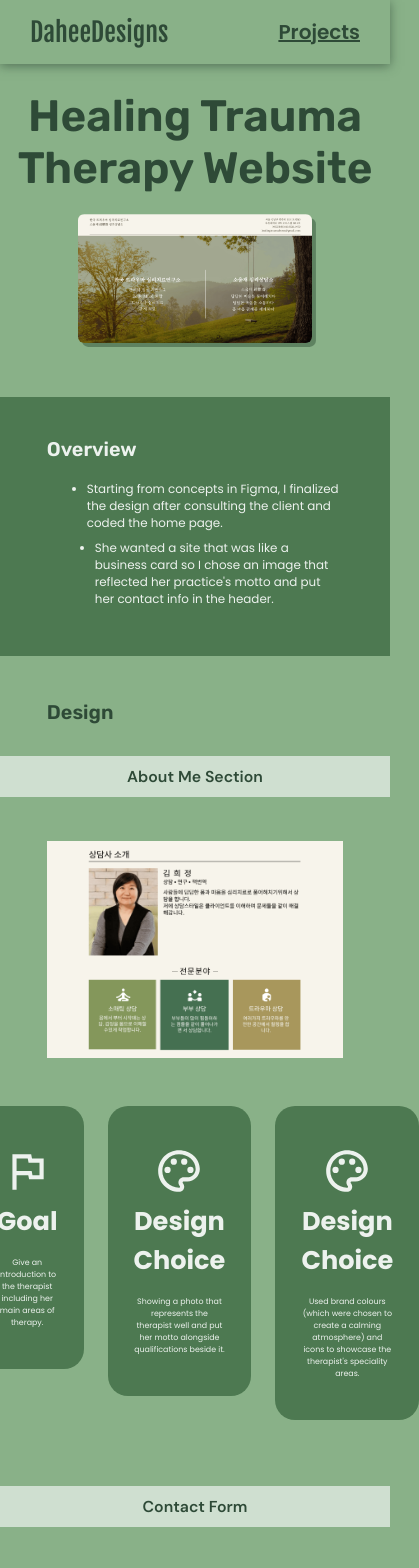
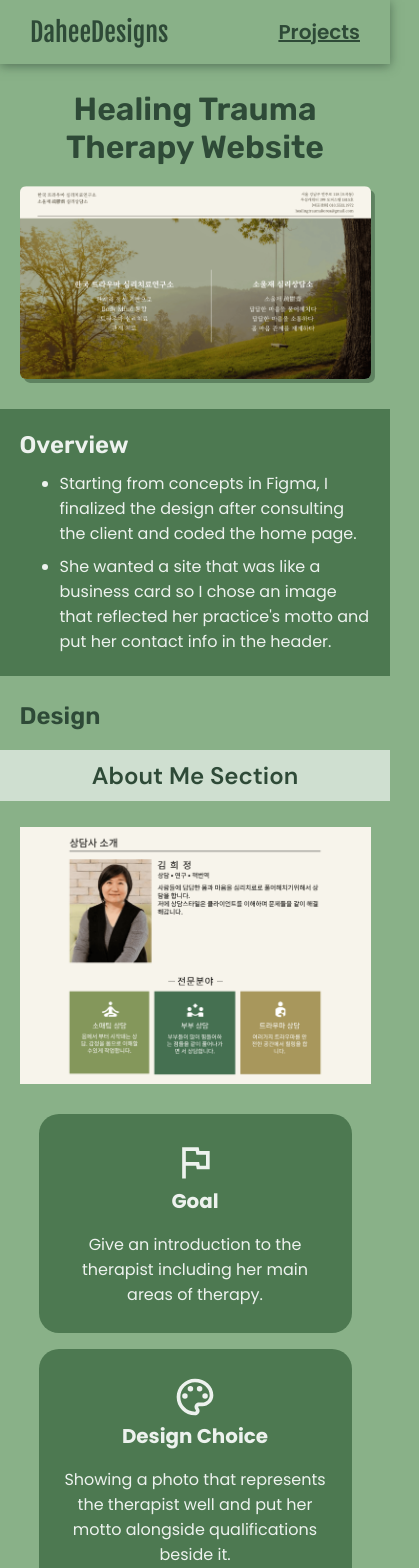
Before and after one commit to dahkimr/dahkimr.github.io, a React (Create React App) app in the folder cafe-app/: page /#/healingtrauma in a window 390 px wide. Shown: the top 1568 px of the page, 419 px wide, since content can reach past the window. Built offline with nearby package versions, Linux system fonts and the light colour scheme.

Commit message:
finishing editing mobile

```diff
--- a/cafe-app/src/components/atoms/ListItem/styles.module.scss
+++ b/cafe-app/src/components/atoms/ListItem/styles.module.scss
@@ -1,4 +1,4 @@
 .listItem {
     font-family: "Poppins", sans-serif;
-    font-size: calc(1vw + 8px);
+    font-size: clamp(16px, 30px, calc(1vw + 8px));
 }
--- a/cafe-app/src/components/atoms/Typography/styles.module.scss
+++ b/cafe-app/src/components/atoms/Typography/styles.module.scss
@@ -36,23 +36,27 @@
     font-family: "Rubik", sans-serif;
     font-size: 44px;
     font-weight: 600;
+
+    @media only screen and (max-width: 600px) {
+        font-size: 32px;
+    }
 }
 
 .subSectionTitle1 {
     font-family: "Rubik", sans-serif;
-    font-size: calc(2vw + 6px);
+    font-size: clamp(24px, 40px, calc(2vw + 6px));
     font-weight: 600;
 }
 
 .sectionTitle1 {
     font-family: "Rubik", sans-serif;
-    font-size: calc(2vw + 12px);
+    font-size: clamp(24px, 40px, calc(2vw + 12px));
     font-weight: 600;
 }
 
 .sectionTitle2 {
     font-family: "DM Sans", sans-serif;
-    font-size: calc(2vw + 8px);
+    font-size: clamp(24px, 40px, calc(2vw + 8px));
     font-weight: 600;
 }
 
@@ -73,7 +77,7 @@
 
 .cardTitle1 {
     font-family: "Poppins", sans-serif;
-    font-size: 1.6rem;
+    font-size: clamp(16px, 26px, calc(1vw + 16px));
     font-weight: bold;
 }
 
@@ -85,7 +89,7 @@
 
 .cardDescription2 {
     font-family: "Poppins", sans-serif;
-    font-size: calc(1vw + 4px);
+    font-size: clamp(16px, 30px, calc(1vw + 4px));
 }
 
 .label {
--- a/cafe-app/src/components/molecules/IconTitle/index.jsx
+++ b/cafe-app/src/components/molecules/IconTitle/index.jsx
@@ -11,42 +11,72 @@ import styles from "./styles.module.scss";
 
 const Result = ({color}) => (
     <div className={styles.title}>
-      <GoalIcon sx={{ fontSize: 50 }} />
+      <ResultIcon sx={{
+        fontSize: {
+          xs: "44px",
+          md: "50px"
+        }
+      }} />
       <Typography.CardTitle1 text="Result" color={color || COLOURS.whiteGreen} />
     </div>
 );
 
 const Goal = ({color}) => (
     <div className={styles.title}>
-      <GoalIcon sx={{ fontSize: 50 }} />
+      <GoalIcon sx={{
+        fontSize: {
+          xs: "44px",
+          md: "50px"
+        }
+      }} />
       <Typography.CardTitle1 text="Goal" color={color || COLOURS.whiteGreen} />
     </div>
 );
 
 const Problem = ({color}) => (
     <div className={styles.title}>
-      <ProblemIcon sx={{ fontSize: 50 }} />
+      <ProblemIcon sx={{
+        fontSize: {
+          xs: "44px",
+          md: "50px"
+        }
+      }} />
       <Typography.CardTitle1 text="Problem" color={color || COLOURS.whiteGreen} />
     </div>
 );
 
 const Solution = ({color}) => (
     <div className={styles.title}>
-      <SolutionIcon sx={{ fontSize: 50 }} />
+      <SolutionIcon sx={{
+        fontSize: {
+          xs: "44px",
+          md: "50px"
+        }
+      }} />
       <Typography.CardTitle1 text="Solution" color={color || COLOURS.whiteGreen} />
     </div>
 );
 
 const DesignChoice = ({color}) => (
     <div className={styles.title}>
-      <DesignIcon sx={{ fontSize: 50 }} />
+      <DesignIcon sx={{
+        fontSize: {
+          xs: "44px",
+          md: "50px"
+        }
+      }} />
       <Typography.CardTitle1 text="Design Choice" color={color || COLOURS.whiteGreen} />
     </div>
 );
 
 const Process = ({color}) => (
     <div className={styles.title}>
-      <ProcessIcon sx={{ fontSize: 50 }} />
+      <ProcessIcon sx={{
+        fontSize: {
+          xs: "44px",
+          md: "50px"
+        }
+      }} />
       <Typography.CardTitle1 text="Process" color={color || COLOURS.whiteGreen} />
     </div>
 );
--- a/cafe-app/src/components/molecules/IconTitle/styles.module.scss
+++ b/cafe-app/src/components/molecules/IconTitle/styles.module.scss
@@ -4,4 +4,8 @@
     justify-content: center;
     align-items: center;
     gap: 6px;
-  }
+
+    @media only screen and (max-width: 600px) {
+      gap: 2px;
+    }
+}
--- a/cafe-app/src/components/molecules/ProjectCard/styles.module.scss
+++ b/cafe-app/src/components/molecules/ProjectCard/styles.module.scss
@@ -22,10 +22,6 @@
 .textContainer {
     text-align: left;
     padding: 20px 20px;
-}
-
-.cardTitle {
-    // text-align: center;
 }
 
 .image {
--- a/cafe-app/src/pages/Projects/NewHopeFellowship/index.jsx
+++ b/cafe-app/src/pages/Projects/NewHopeFellowship/index.jsx
@@ -27,7 +27,7 @@ const NewHopeFellowship = () => {
         </div>
       </m.div>
       <div className={styles.aboutContainer}>
-        <Typography.SectionTitle1 text="Overview" color={COLOURS.whiteGreen} />
+        <Typography.SubsectionTitle1 text="Overview" color={COLOURS.whiteGreen} />
         <ul className={styles.list}>
           <ListItem text="Designed multiple posters and social media posts to promote events. Created custom hand-drawn assets and svg illustrations to use in designs." color="white" />
         </ul>
@@ -97,6 +97,6 @@ const NewHopeFellowship = () => {
       </div>
     </div>
     );
-}
+};
 
 export default NewHopeFellowship;
--- a/cafe-app/src/pages/Projects/styles.module.scss
+++ b/cafe-app/src/pages/Projects/styles.module.scss
@@ -4,11 +4,20 @@
 
 .centerAlign {
   text-align: center;
+
+  @media only screen and (max-width: 600px) {
+    padding: 0 5vw;
+  }
 }
 
 .imgContainer {
   margin: 20px 0 50px 0;
   padding: 0 20vw;
+
+  @media only screen and (max-width: 600px) {
+    margin-bottom: 26px;
+    padding: 0 5vw;
+  }
 }
 
 .img {
@@ -24,15 +33,26 @@
 .aboutContainer {
   padding: 40px 12vw;
   background-color: #4d7951;
+
+  @media only screen and (max-width: 600px) {
+      padding: 22px 5vw;
+  }
 }
 
 .highlightPadded {
   padding: 0 12vw;
+
+  @media only screen and (max-width: 600px) {
+    padding: 0 5vw;
+  }
 }
 
 .highlightContainer {
   margin-top: 44px;
-  // text-align: center;
+
+  @media only screen and (max-width: 600px) {
+    margin-top: 26px;
+  }
 }
 
 .sectionTitle {
@@ -40,16 +60,26 @@
   padding: 10px 12vw;
   margin: 32px 0 44px 0;
   text-align: center;
+
+  @media only screen and (max-width: 600px) {
+    margin: 20px 0 26px 0;
+  }
 }
 
 .processContainer {
   display: flex;
   justify-content: center;
   align-items: start;
-  // flex: 100px;
   gap: 24px;
   margin: 44px 12vw 66px 12vw;
   color: #EDF2EE;
+
+  @media only screen and (max-width: 600px) {
+    flex-direction: column;
+    align-items: center;
+    margin: 26px 5vw 30px 5vw;
+    gap: 16px;
+  }
 }
 
 .card {
@@ -63,6 +93,11 @@
     padding-left: 20px;
     margin: 0;
   }
+
+  @media only screen and (max-width: 600px) {
+    width: 70vw;
+    padding: 26px 20px;
+  }
 }
 
 .cardTitle {
@@ -72,8 +107,13 @@
 
 .list {
   margin: 20px 0 0 0;
+
   li + li {
-    margin: 8px;
+    margin-top: 8px;
+  }
+
+  @media only screen and (max-width: 600px) {
+    margin-top: 12px;
   }
 }
 
@@ -85,4 +125,11 @@
   img {
     max-width: 30%;
   }
+
+  @media only screen and (max-width: 600px) {
+    margin-bottom: 30px;
+    img {
+      max-width: 80%;
+    }
+  }
 }
```
